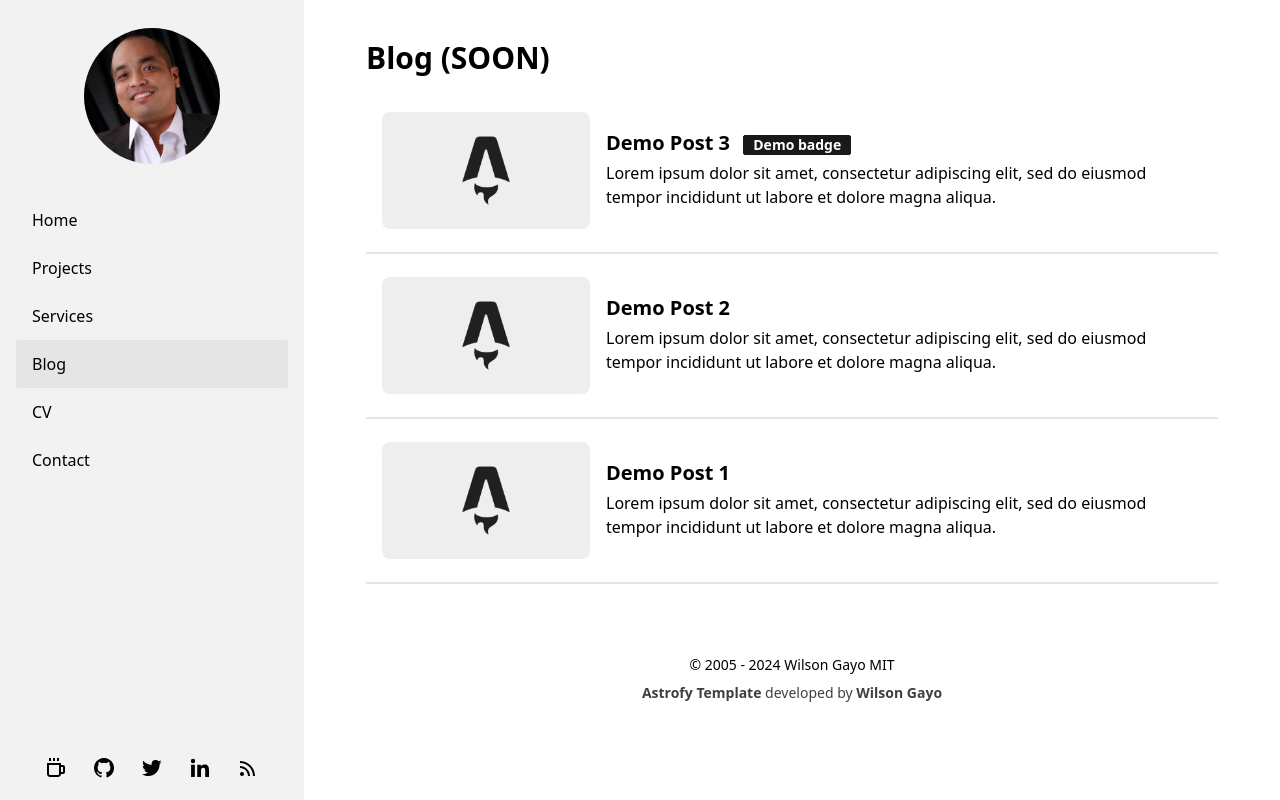
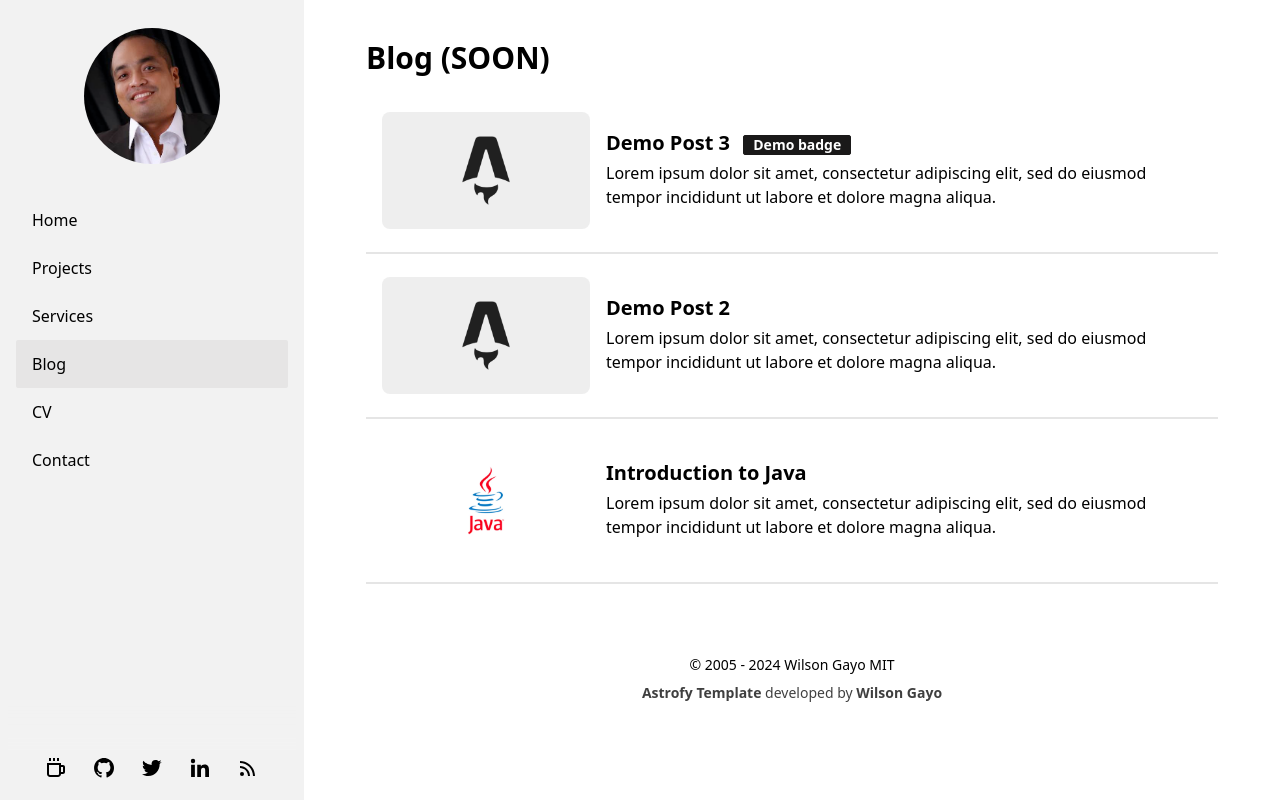
Before and after one commit to wilschoy78/wilschoy78.github.io, an Astro site: page /blog in a window 1280 px wide. Built offline with nearby package versions, Linux system fonts and the light colour scheme; Astro itself is replaced by a stand-in of ours.

Commit message:
updated post

```diff
--- a/src/content/blog/post1.md
+++ b/src/content/blog/post1.md
@@ -1,9 +1,11 @@
 ---
-title: "Demo Post 1"
+title: "Introduction to Java"
 description: "Lorem ipsum dolor sit amet, consectetur adipiscing elit, sed do eiusmod tempor incididunt ut labore et dolore magna aliqua."
 pubDate: "Sep 10 2022"
-heroImage: "/post_img.webp"
+heroImage: "/java_logo.webp"
 ---
+
+## I Getting Started - Your First Java Program
 
 Lorem ipsum dolor sit amet, consectetur adipiscing elit, sed do eiusmod tempor incididunt ut labore et dolore magna aliqua. Vitae ultricies leo integer malesuada nunc vel risus commodo viverra. Adipiscing enim eu turpis egestas pretium. Euismod elementum nisi quis eleifend quam adipiscing. In hac habitasse platea dictumst vestibulum. Sagittis purus sit amet volutpat. Netus et malesuada fames ac turpis egestas. Eget magna fermentum iaculis eu non diam phasellus vestibulum lorem. Varius sit amet mattis vulputate enim. Habitasse platea dictumst quisque sagittis. Integer quis auctor elit sed vulputate mi. Dictumst quisque sagittis purus sit amet.
 
```
Also changed, not shown: public/java_logo.webp (added), public/java_logo_t.webp (added).
